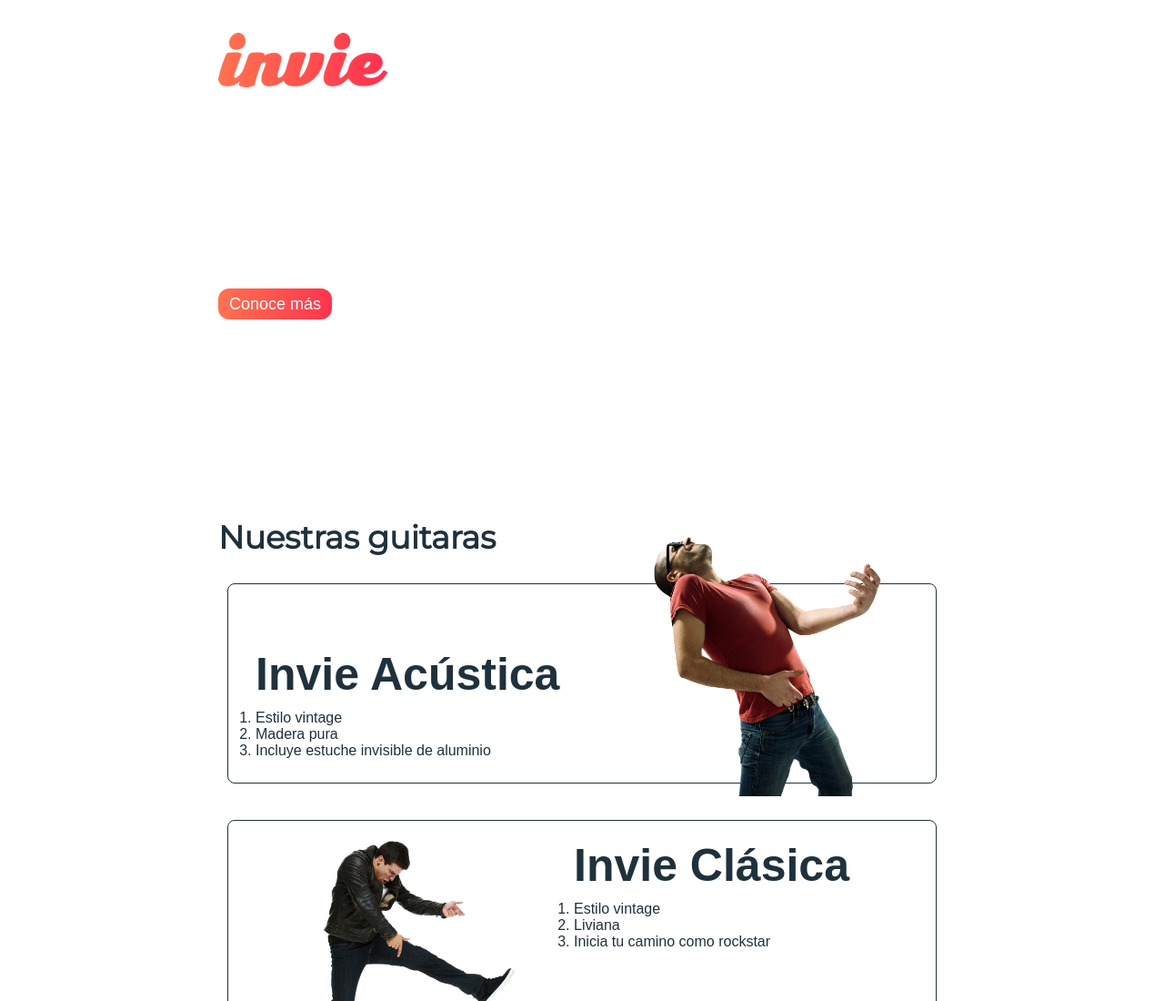
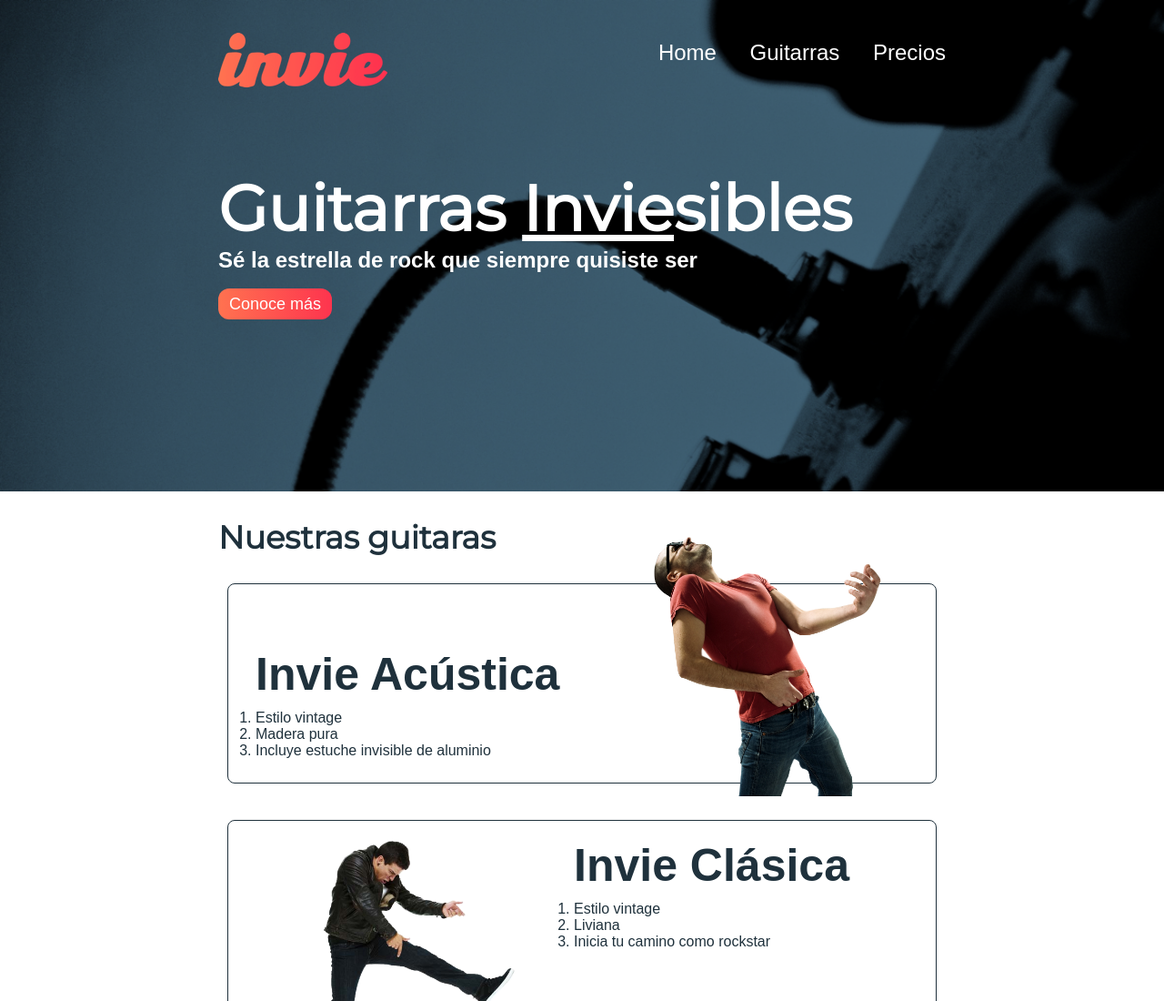
Before and after one commit to davmonroy/invie, a plain HTML site: page index.html in a window 1280 px wide. Shown: the top 1100 px of the page at 91% size. Drawn offline with Linux system fonts and the light colour scheme; a web font is replaced by a local one.

Commit message:
Update estilos.css

```diff
--- a/estilos.css
+++ b/estilos.css
@@ -33,7 +33,7 @@ input:focus, textarea:input{
 }
 
 .background{
-  background-image: url('../images/background.png');
+  background-image: url('background.png');
   background-size: cover;
 }
 .header {
```
